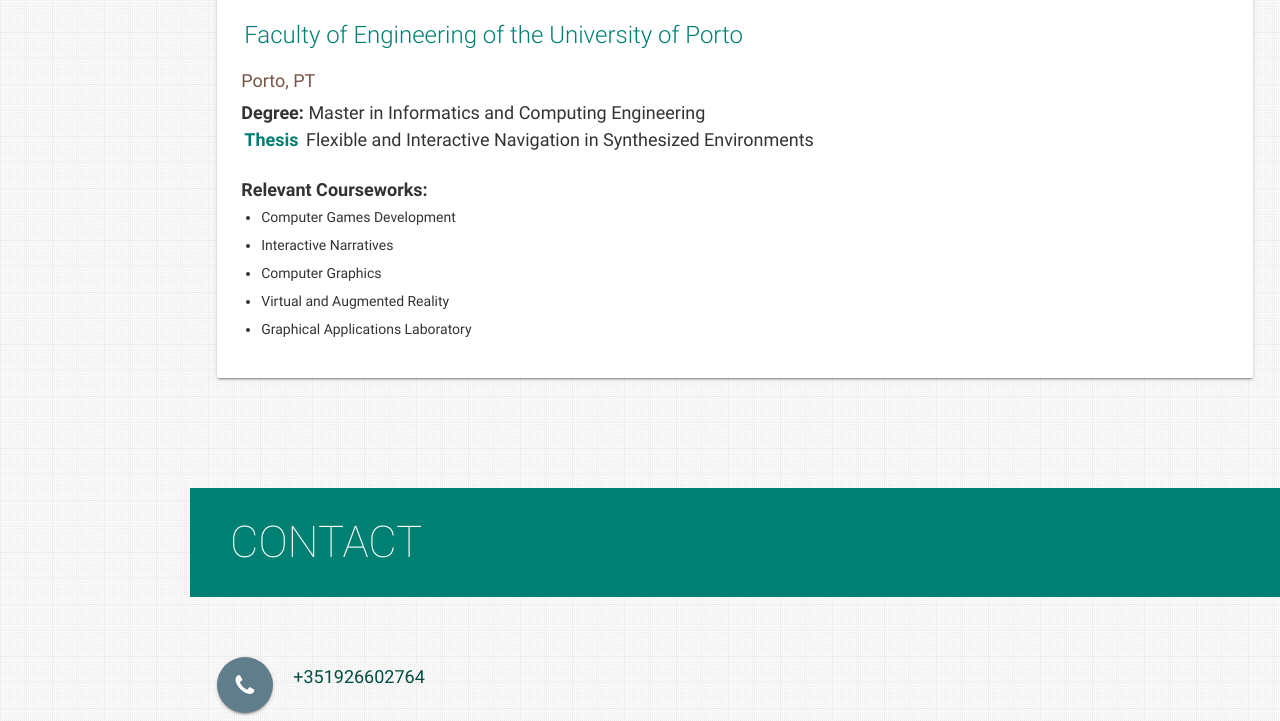
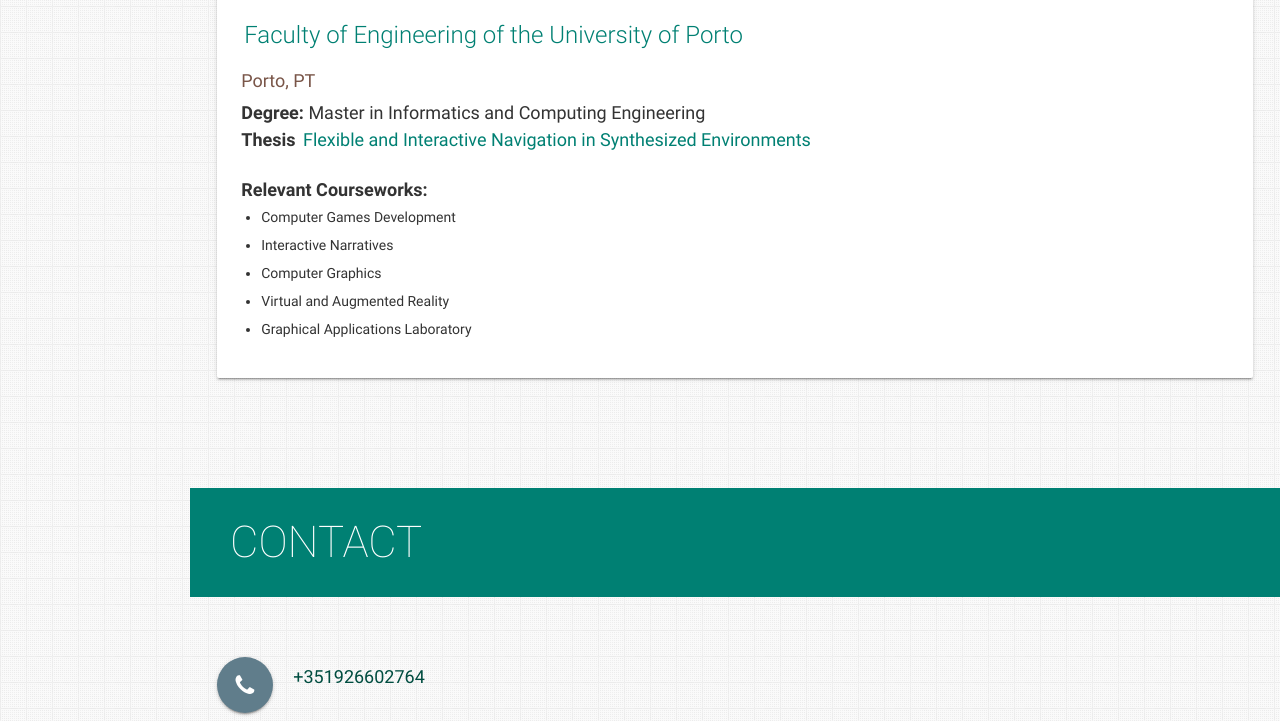
Before and after one commit to LastLombax/LastLombax.github.io, a plain HTML site: page index.html in a window 1280 px wide. Shown: the part 6000-6721 px from the top of the page. Drawn offline with nearby package versions, Linux system fonts and the light colour scheme.

Commit message:
Update index.html

```diff
--- a/index.html
+++ b/index.html
@@ -864,7 +864,7 @@
                 <p>
                   <b>Degree: </b>Master in Informatics and Computing Engineering
                   <br>
-                  <b><a href="https://hdl.handle.net/10216/128552" target="_blank" class="teal-text hoverline">Thesis</a></span> </b>Flexible and Interactive Navigation in Synthesized Environments
+                  <b>Thesis</b><a href="https://hdl.handle.net/10216/128552" target="_blank" class="teal-text hoverline"> Flexible and Interactive Navigation in Synthesized Environments</a>
                 </p>
 
                 <ul>
```
